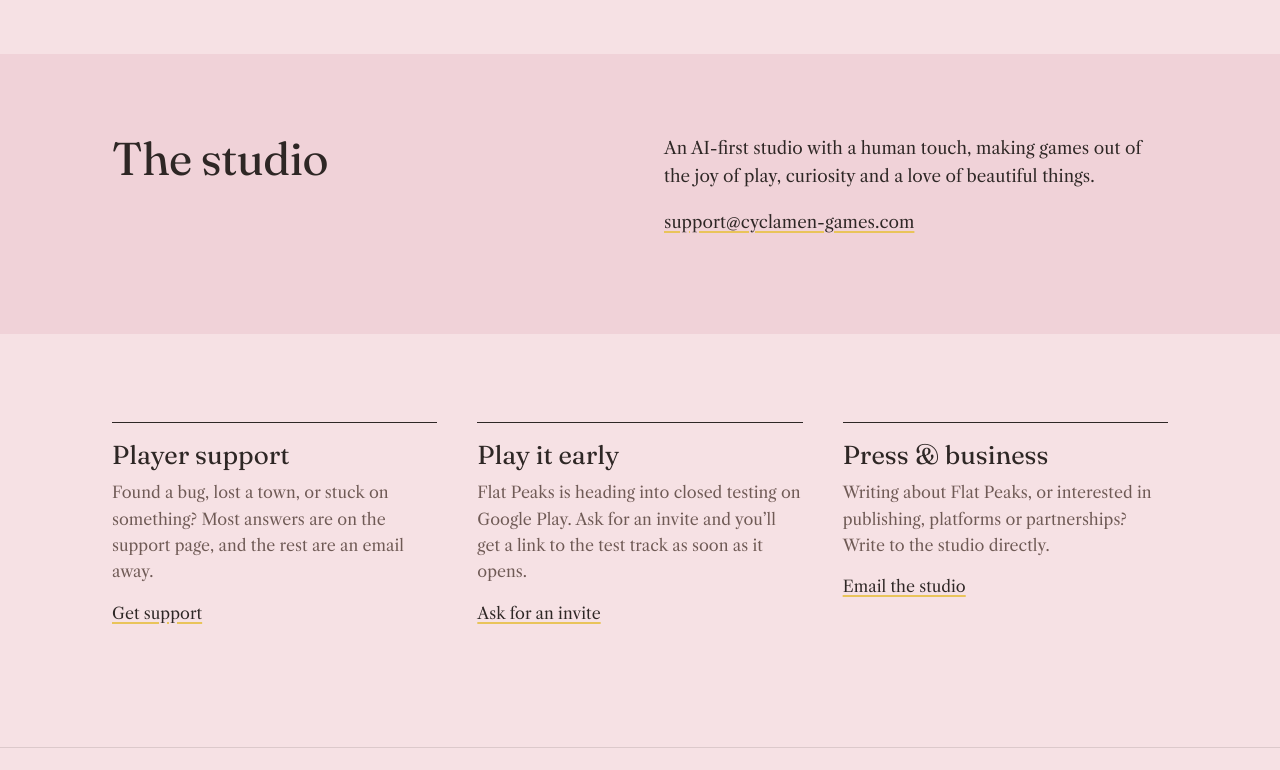
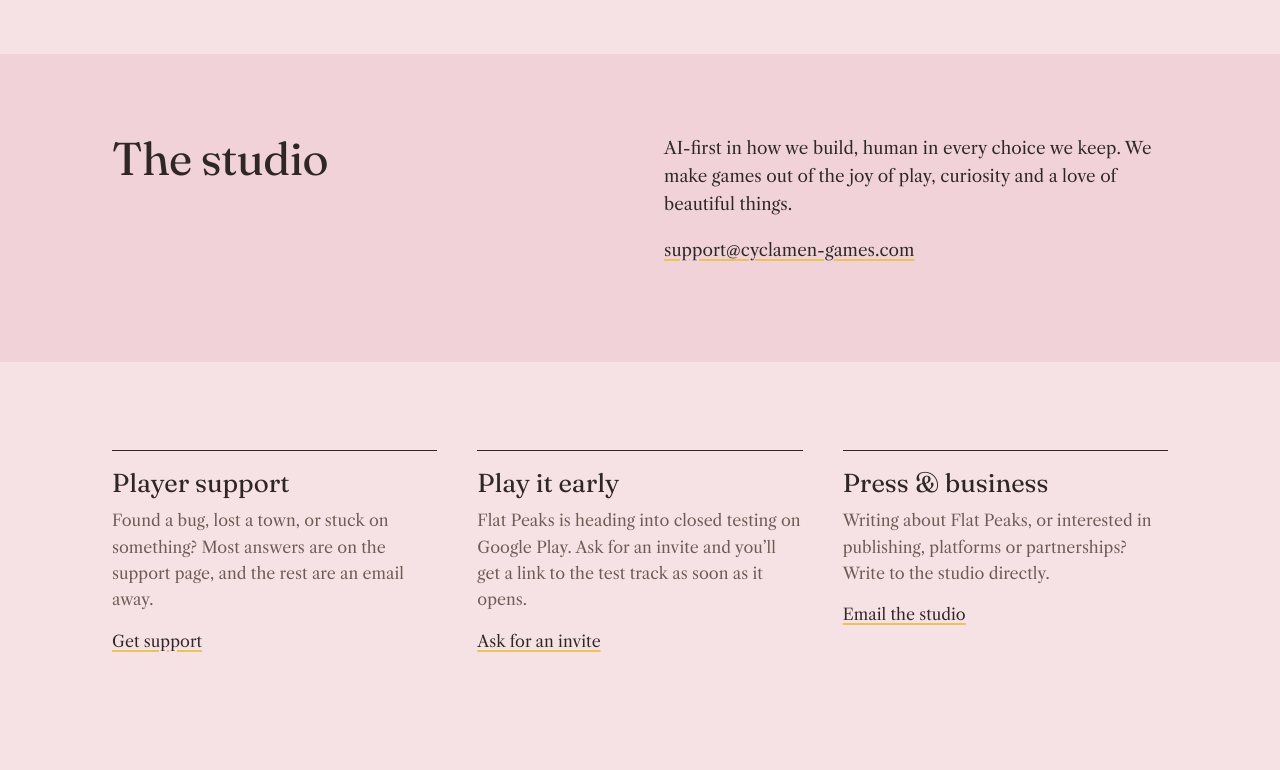
Before and after one commit to litvak/cyclamen-site, a plain HTML site: page index.html in a window 1280 px wide. Shown: the part 1000-1770 px from the top of the page. Drawn offline with Linux system fonts and the light colour scheme.

Commit message:
Rephrase studio blurb
Co-Authored-By: Claude Opus 5.5 <noreply@anthropic.com>
Claude-Session: https://claude.ai/code/session_018EkaNFrYnxYCvVutbkgEfS

```diff
--- a/index.html
+++ b/index.html
@@ -74,8 +74,8 @@
       <h2 class="section-title">The studio</h2>
       <div>
         <p>
-          An AI-first studio with a human touch, making games out of the joy
-          of play, curiosity and a love of beautiful things.
+          AI-first in how we build, human in every choice we keep. We make
+          games out of the joy of play, curiosity and a love of beautiful things.
         </p>
         <p><a href="mailto:support@cyclamen-games.com">support@cyclamen-games.com</a></p>
       </div>
```
